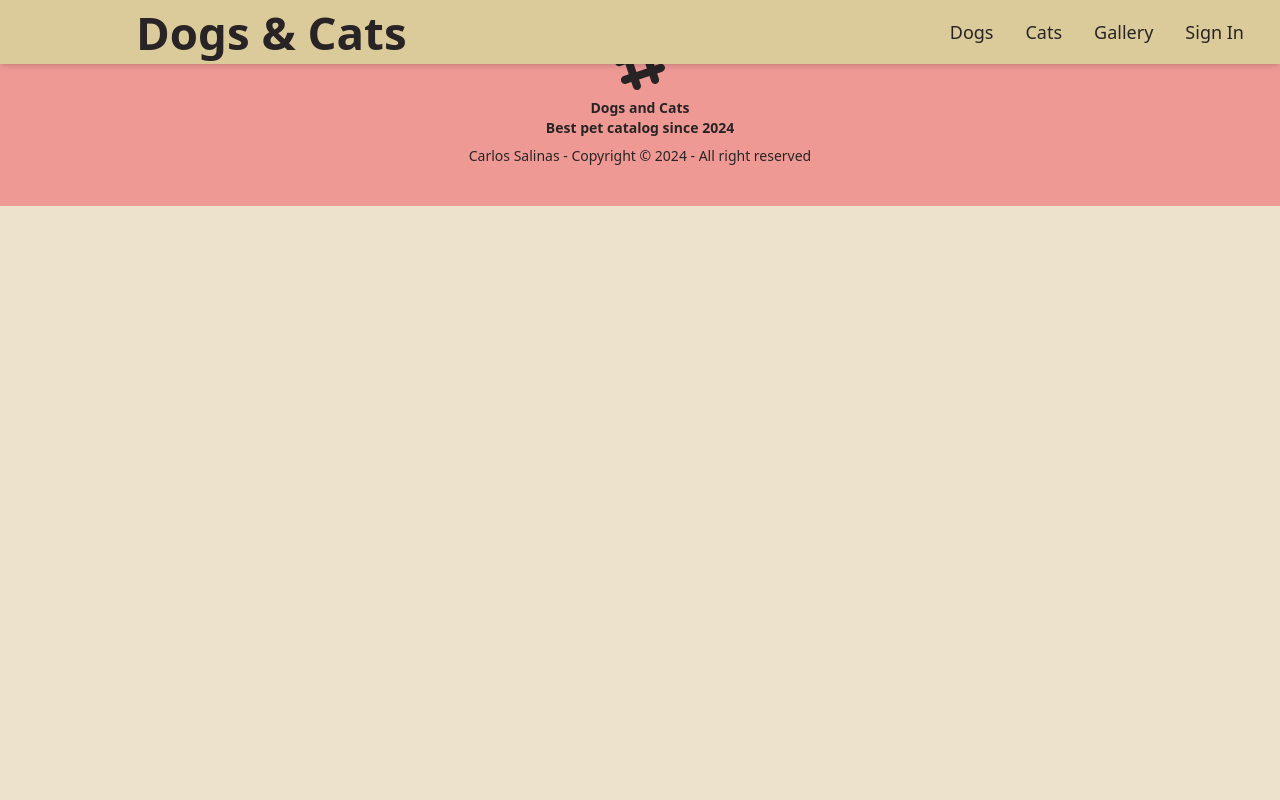
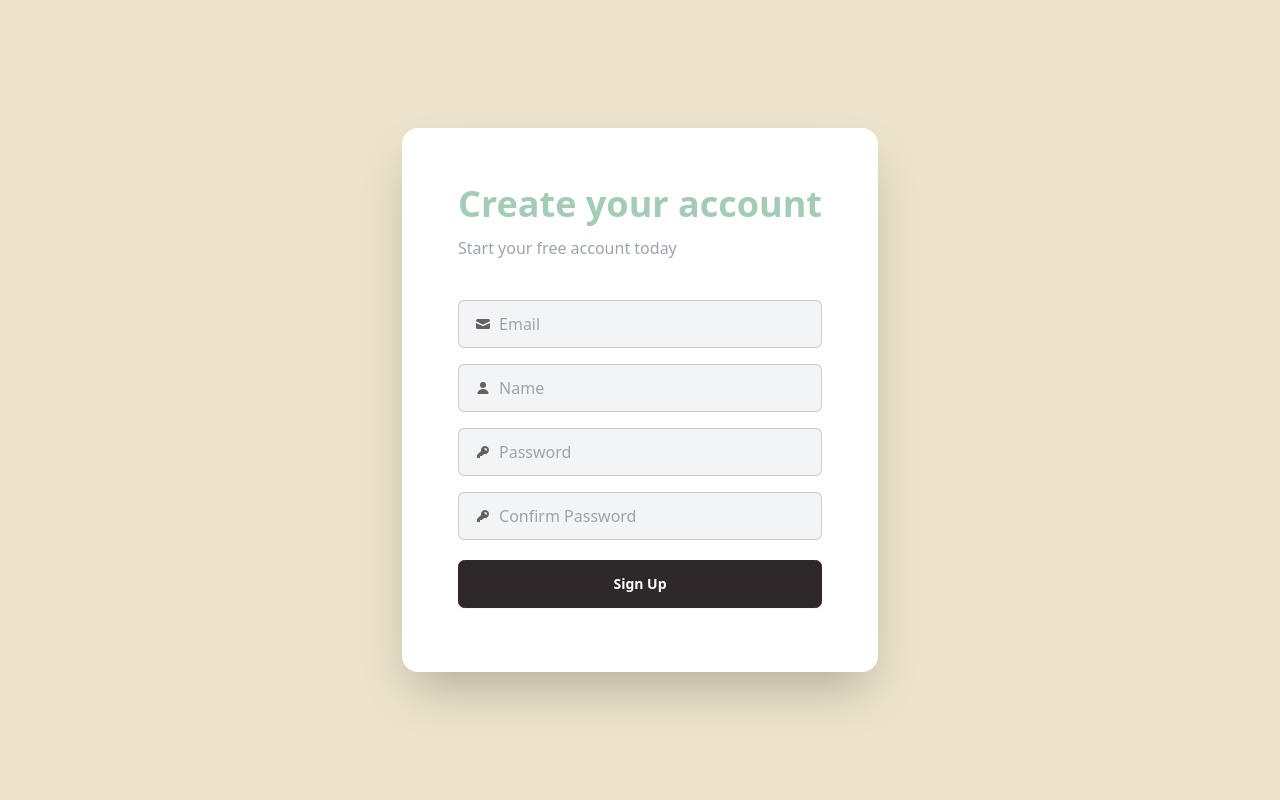
Before and after one commit to csalinas14/Dog-Catalog-WebApp, a React (Vite) app in the folder frontend/: page /signup in a window 1280 px wide. Shown: the top 800 px of the page. Built offline with nearby package versions, Linux system fonts and the light colour scheme.

Commit message:
Fixing bug with user state management and user page when logging out. Working on sign up page

```diff
--- a/frontend/src/App.tsx
+++ b/frontend/src/App.tsx
@@ -14,6 +14,7 @@ import ScrollToTop from './utils/scrollToTop'
 import BreedPage from './components/SingleBreedPage'
 import LoginPage from './components/Login/login'
 import UserPage from './components/UserPage/userPage'
+import SignUpPage from './components/SignUp/signup'
 import sessionService from './services/sessions'
 import { UserSession } from '../types'
 import Toast from './components/Toast/toast'
@@ -34,6 +35,7 @@ function App() {
     const localS = localStorage.getItem('user')
     console.log(sessionS)
     console.log(localS)
+    console.log('DISPATCHING CHECKSESSION')
     if (localS !== null) {
       //const storage = localS ? localS : sessionS
       const longerSession = JSON.parse(localS)
@@ -79,6 +81,7 @@ function App() {
         <Route path='/breeds/:id' element={<BreedPage />} />
         <Route path='/login' element={<LoginPage />} />
         <Route path='/user/:id' element={<UserPage />} />
+        <Route path='/signup' element={<SignUpPage />} />
       </Routes>
       <Footer />
     </div>
--- a/frontend/src/components/Navbar/index.tsx
+++ b/frontend/src/components/Navbar/index.tsx
@@ -1,14 +1,22 @@
 import { Link, useMatch, useNavigate } from 'react-router-dom'
-import { useAppSelector } from '../../utils/redux_hooks'
-import { selectUser } from '../../reducers/usersReducer'
+import { useAppSelector, useAppDispatch } from '../../utils/redux_hooks'
+import { logout, selectUser } from '../../reducers/usersReducer'
 
 const Navbar = () => {
   const loginMatch = useMatch('/login')
+  const signUpMatch = useMatch('/signup')
   const userState = useAppSelector(selectUser)
   const navigate = useNavigate()
+  const dispatch = useAppDispatch()
   //console.log(userState)
 
-  if (loginMatch) return
+  const handleLogout = (event: React.SyntheticEvent) => {
+    event.preventDefault()
+    dispatch(logout())
+    navigate('/')
+  }
+
+  if (loginMatch || signUpMatch) return
   return (
     <div
       tabIndex={0}
@@ -83,7 +91,7 @@ const Navbar = () => {
                 className='btn btn-ghost btn-circle avatar placeholder hover:opacity-80 focus:opacity-80'
               >
                 <div className='bg-neutral text-neutral-content w-10 rounded-full cursor-pointer'>
-                  <span>AI</span>
+                  <span>{userState.user.name.charAt(0)}</span>
                 </div>
               </div>
               <ul
@@ -101,7 +109,7 @@ const Navbar = () => {
                     <span className='badge'>New</span>
                   </a>
                 </li>
-                <li>
+                <li role='button' onClick={handleLogout}>
                   <a tabIndex={0}>Logout</a>
                 </li>
               </ul>
--- /dev/null
+++ b/frontend/src/components/SignUp/signup.tsx
@@ -0,0 +1,116 @@
+import { useState } from 'react'
+
+const SignUpPage = () => {
+  const [email, setEmail] = useState<string>('')
+  const [name, setName] = useState<string>('')
+  const [password, setPassword] = useState<string>('')
+  const [confirmPassword, setConfirmPassword] = useState<string>('')
+
+  const handleSignUp = async (event: React.SyntheticEvent) => {
+    event.preventDefault()
+
+    console.log('signup request')
+    setEmail('')
+    setPassword('')
+  }
+
+  return (
+    <div className='min-h-screen flex items-center justify-center bg-base-100'>
+      <div className='relative flex flex-col m-6 bg-white shadow-2xl rounded-2xl md:flex-row md:space-y-0'>
+        <div className='flex flex-col justify-center p-8 md:p-14'>
+          <h1 className='mb-3 text-4xl font-bold text-secondary'>
+            Create your account
+          </h1>
+          <span className='font-light text-gray-400 mb-8'>
+            Start your free account today
+          </span>
+          <form className='py-2 flex flex-col gap-4' onSubmit={handleSignUp}>
+            <label className='input input-bordered flex items-center gap-2 bg-gray-100'>
+              <svg
+                xmlns='http://www.w3.org/2000/svg'
+                viewBox='0 0 16 16'
+                fill='currentColor'
+                className='w-4 h-4 opacity-70'
+              >
+                <path d='M2.5 3A1.5 1.5 0 0 0 1 4.5v.793c.026.009.051.02.076.032L7.674 8.51c.206.1.446.1.652 0l6.598-3.185A.755.755 0 0 1 15 5.293V4.5A1.5 1.5 0 0 0 13.5 3h-11Z' />
+                <path d='M15 6.954 8.978 9.86a2.25 2.25 0 0 1-1.956 0L1 6.954V11.5A1.5 1.5 0 0 0 2.5 13h11a1.5 1.5 0 0 0 1.5-1.5V6.954Z' />
+              </svg>
+              <input
+                type='text'
+                className='grow'
+                placeholder='Email'
+                value={email}
+                onChange={({ target }) => setEmail(target.value)}
+              />
+            </label>
+            <label className='input input-bordered flex items-center gap-2 bg-gray-100'>
+              <svg
+                xmlns='http://www.w3.org/2000/svg'
+                viewBox='0 0 16 16'
+                fill='currentColor'
+                className='w-4 h-4 opacity-70'
+              >
+                <path d='M8 8a3 3 0 1 0 0-6 3 3 0 0 0 0 6ZM12.735 14c.618 0 1.093-.561.872-1.139a6.002 6.002 0 0 0-11.215 0c-.22.578.254 1.139.872 1.139h9.47Z' />
+              </svg>
+              <input
+                type='text'
+                className='grow'
+                placeholder='Name'
+                value={name}
+                onChange={({ target }) => setName(target.value)}
+              />
+            </label>
+            <label className='input input-bordered flex items-center gap-2 bg-gray-100'>
+              <svg
+                xmlns='http://www.w3.org/2000/svg'
+                viewBox='0 0 16 16'
+                fill='currentColor'
+                className='w-4 h-4 opacity-70'
+              >
+                <path
+                  fillRule='evenodd'
+                  d='M14 6a4 4 0 0 1-4.899 3.899l-1.955 1.955a.5.5 0 0 1-.353.146H5v1.5a.5.5 0 0 1-.5.5h-2a.5.5 0 0 1-.5-.5v-2.293a.5.5 0 0 1 .146-.353l3.955-3.955A4 4 0 1 1 14 6Zm-4-2a.75.75 0 0 0 0 1.5.5.5 0 0 1 .5.5.75.75 0 0 0 1.5 0 2 2 0 0 0-2-2Z'
+                  clipRule='evenodd'
+                />
+              </svg>
+              <input
+                type='password'
+                className='grow'
+                placeholder='Password'
+                value={password}
+                onChange={({ target }) => setPassword(target.value)}
+              />
+            </label>
+            <label className='input input-bordered flex items-center gap-2 bg-gray-100'>
+              <svg
+                xmlns='http://www.w3.org/2000/svg'
+                viewBox='0 0 16 16'
+                fill='currentColor'
+                className='w-4 h-4 opacity-70'
+              >
+                <path
+                  fillRule='evenodd'
+                  d='M14 6a4 4 0 0 1-4.899 3.899l-1.955 1.955a.5.5 0 0 1-.353.146H5v1.5a.5.5 0 0 1-.5.5h-2a.5.5 0 0 1-.5-.5v-2.293a.5.5 0 0 1 .146-.353l3.955-3.955A4 4 0 1 1 14 6Zm-4-2a.75.75 0 0 0 0 1.5.5.5 0 0 1 .5.5.75.75 0 0 0 1.5 0 2 2 0 0 0-2-2Z'
+                  clipRule='evenodd'
+                />
+              </svg>
+              <input
+                type='password'
+                className='grow'
+                placeholder='Confirm Password'
+                value={confirmPassword}
+                onChange={({ target }) => setConfirmPassword(target.value)}
+              />
+            </label>
+
+            <button className='btn btn-neutral w-full mt-1 text-white'>
+              Sign Up
+            </button>
+          </form>
+        </div>
+      </div>
+    </div>
+  )
+}
+
+export default SignUpPage
--- a/frontend/src/components/UserPage/userPage.tsx
+++ b/frontend/src/components/UserPage/userPage.tsx
@@ -1,7 +1,8 @@
-import { useAppSelector } from '../../utils/redux_hooks'
-import { selectUser } from '../../reducers/usersReducer'
+import { useAppDispatch, useAppSelector } from '../../utils/redux_hooks'
+import { checkSession, selectUser } from '../../reducers/usersReducer'
 import { useMatch, useNavigate } from 'react-router-dom'
 import { useEffect } from 'react'
+import img from '../../assets/hero-dog.jpg'
 
 const UserPage = () => {
   const userMatch = useMatch('/user/:id')
@@ -9,16 +10,55 @@ const UserPage = () => {
   const userId = userMatch?.params.id
 
   const navigate = useNavigate()
+  const dispatch = useAppDispatch()
 
   const userState = useAppSelector(selectUser)
   console.log(userId)
+  console.log(userState)
 
   //only can access your user page if logged in
   useEffect(() => {
-    if (!(userState.user && userState.user.id.toString() === userId))
-      navigate('/')
+    console.log('test')
+    if (userState.loading !== 'start') {
+      if (!(userState.user && userState.user.id.toString() === userId))
+        navigate('/')
+    } else {
+      const sessionS = sessionStorage.getItem('user')
+      const localS = localStorage.getItem('user')
+
+      if (localS !== null) {
+        //const storage = localS ? localS : sessionS
+        const longerSession = JSON.parse(localS)
+        //console.log(userSession.token)
+        dispatch(checkSession({ token: longerSession.token }))
+        //onsole.log(activeSession)
+      } else if (sessionS) {
+        const shortSession = JSON.parse(sessionS)
+        console.log(shortSession)
+        dispatch(checkSession({ token: shortSession.token }))
+      } else {
+        console.log('last resort')
+        navigate('/')
+      }
+    }
   })
-  return <div className='pt-20 min-h-screen w-full'>{userState.user?.name}</div>
+
+  if (!userState.user) {
+    return <div></div>
+  }
+
+  return (
+    <div className='pt-20 min-h-screen w-full'>
+      <div className='flex flex-col px-20'>
+        <div className='flex flex-row'>
+          <figure className='lg:w-2/5'>
+            <img src={img} className='aspect-square rounded-full' />
+          </figure>
+          <div></div>
+        </div>
+      </div>
+    </div>
+  )
 }
 
 export default UserPage
--- a/frontend/src/reducers/usersReducer.tsx
+++ b/frontend/src/reducers/usersReducer.tsx
@@ -99,13 +99,13 @@ export const checkSession = createAsyncThunk<
 )
 
 interface UserState {
-  loading: 'idle' | 'pending' | 'succeeded' | 'failed'
+  loading: 'idle' | 'pending' | 'succeeded' | 'failed' | 'start'
   user: UserSession | null
   error: string | undefined | null
 }
 
 const initialState: UserState = {
-  loading: 'idle',
+  loading: 'start',
   user: null,
   error: null,
 }
@@ -187,7 +187,7 @@ const userSlice = createSlice({
   },
 })
 
-export const { resetIdle } = userSlice.actions
+export const { resetIdle, logout } = userSlice.actions
 
 export const selectUser = (state: RootState) => state.user
 
```
